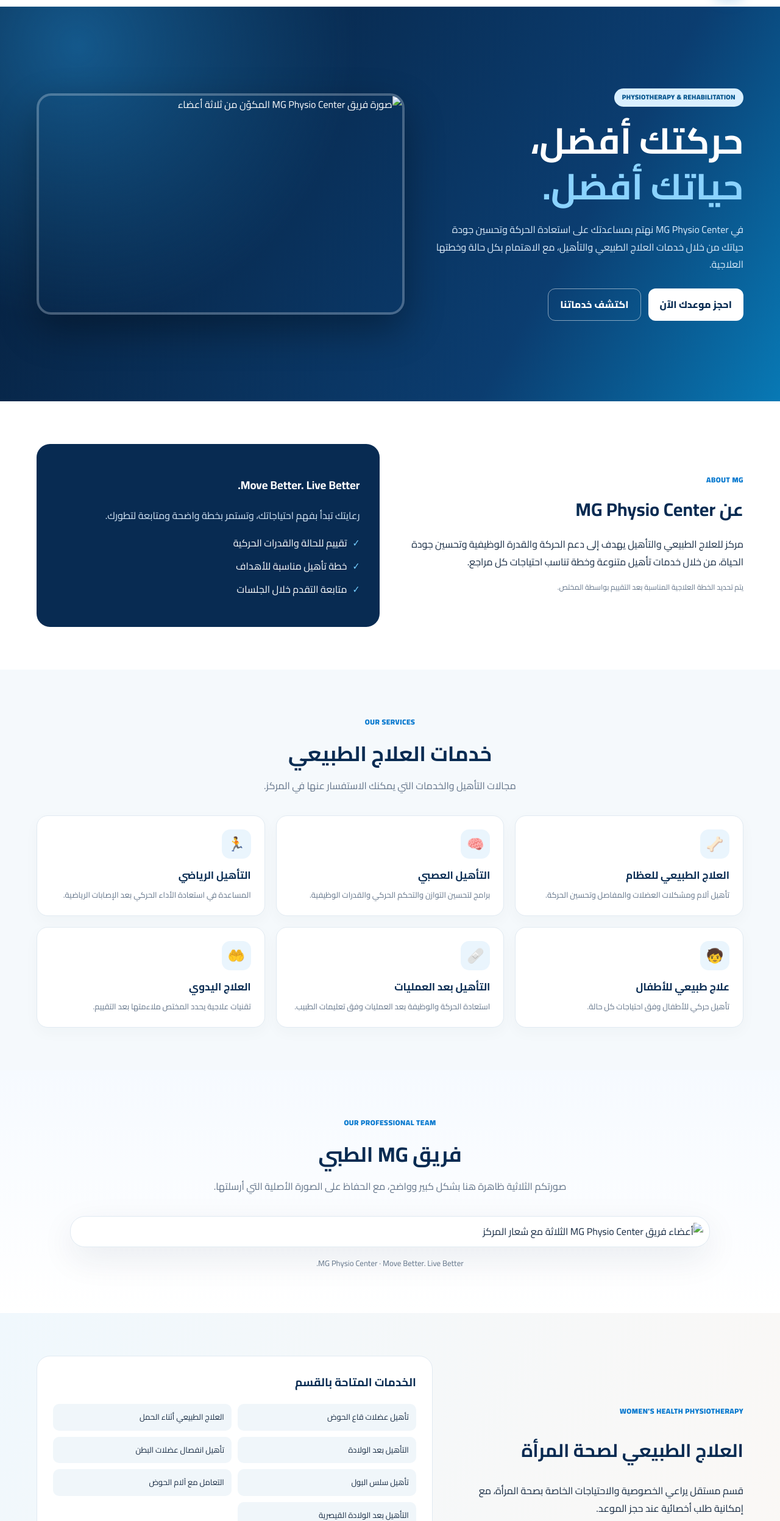
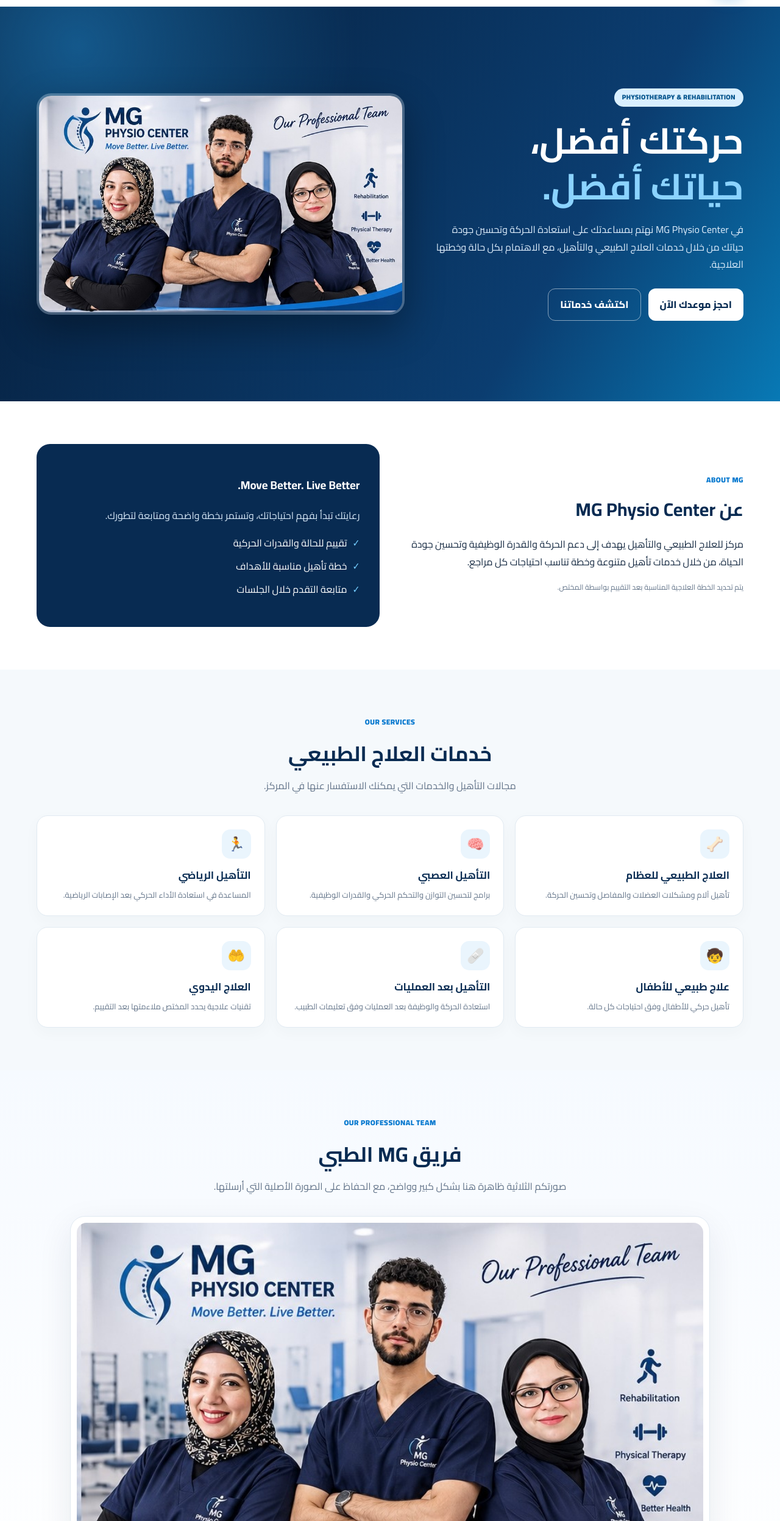
Before and after one commit to mahmoudjaberonemg1/MG-Physio-Center-Website-and-Management-System, a plain HTML site: page index.html in a window 1280 px wide. Shown: the part 66-2560 px from the top of the page at 61% size. Drawn offline with Linux system fonts and the light colour scheme.

Commit message:
Update index.html

```diff
--- a/index.html
+++ b/index.html
@@ -105,7 +105,7 @@
         <p>في MG Physio Center نهتم بمساعدتك على استعادة الحركة وتحسين جودة حياتك من خلال خدمات العلاج الطبيعي والتأهيل، مع الاهتمام بكل حالة وخطتها العلاجية.</p>
         <div class="hero-actions"><a class="btn light" href="#booking">احجز موعدك الآن</a><a class="btn outline" href="#services">اكتشف خدماتنا</a></div>
       </div>
-      <div><img class="hero-photo" src="assets/mg-team.jpg" alt="صورة فريق MG Physio Center المكوّن من ثلاثة أعضاء"></div>
+      <div><img class="hero-photo" src="mg-team.jpg" alt="صورة فريق MG Physio Center المكوّن من ثلاثة أعضاء"></div>
     </div>
   </section>
 
@@ -139,7 +139,7 @@
   <section class="team-section" id="team">
     <div class="wrap">
       <div class="section-head"><span class="kicker">OUR PROFESSIONAL TEAM</span><h2>فريق MG الطبي</h2><p>صورتكم الثلاثية ظاهرة هنا بشكل كبير وواضح، مع الحفاظ على الصورة الأصلية التي أرسلتها.</p></div>
-      <div class="team-frame"><img class="team-image" src="assets/mg-team.jpg" alt="أعضاء فريق MG Physio Center الثلاثة مع شعار المركز"></div>
+      <div class="team-frame"><img class="team-image" src="mg-team.jpg" alt="أعضاء فريق MG Physio Center الثلاثة مع شعار المركز"></div>
       <p class="team-caption">MG Physio Center · Move Better. Live Better.</p>
     </div>
   </section>
@@ -273,4 +273,4 @@
 
 </script>
 </body>
-</html>
+      </html>
```
